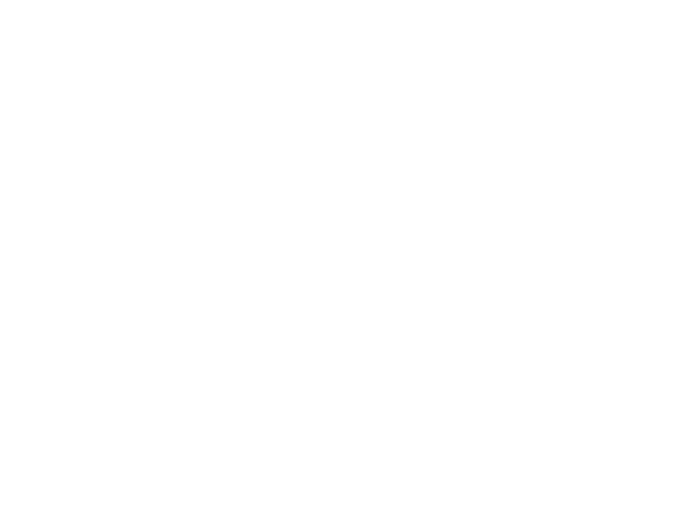
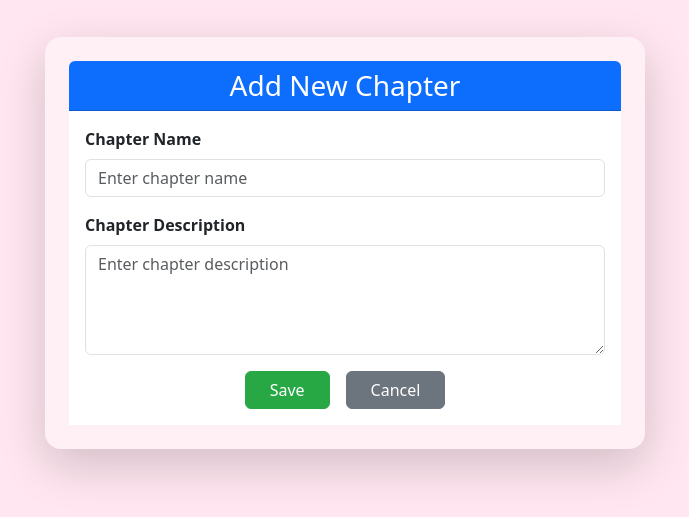
Before and after one commit to 22f3002188/mad2, a Vue app in the folder frontend/: page /admin/subjects/1/addchapter in a window 1280 px wide. Before the commit this address had no page. Shown: the part 157-674 px from the top of the page, without its empty margins (295-984 px from the left). Built offline with nearby package versions, Linux system fonts and the light colour scheme; sample sign-in values are in the browser's storage.

Commit message:
add chapter

```diff
--- a/frontend/src/router/index.js
+++ b/frontend/src/router/index.js
@@ -63,7 +63,15 @@ const routes = [
   name: 'userlist',
   component: () => import('@/views/admin/userlist.vue'),
   meta: { requiresAuth: true, role: 'admin' }
+},
+{
+  path: '/admin/subjects/:subjectId/addchapter',
+  name: 'addchapter',
+  component: () => import('@/views/admin/addchapter.vue'),
+  meta: { requiresAuth: true, role: 'admin' }
 }
+
+
 ]
 
 const router = createRouter({
--- a/frontend/src/services/authService.js
+++ b/frontend/src/services/authService.js
@@ -45,3 +45,7 @@ export async function getAllUsers() {
 export async function deleteUserById(id) {
   return await api.delete(`/api/users/${id}`, true); // authenticated
 }
+
+export async function addChapter(subjectId, data) {
+  return await api.post(`/api/subjects/${subjectId}/chapters`, data, true); // 'true' means it includes JWT
+}
--- /dev/null
+++ b/frontend/src/views/admin/addchapter.vue
@@ -0,0 +1,131 @@
+<template>
+  <div class="add-chapter-page d-flex justify-content-center align-items-center min-vh-100">
+    <div class="container">
+      <div class="card shadow-lg border-0 p-4">
+        <div class="card-header bg-primary text-white text-center rounded-top">
+          <h3 class="mb-0">Add New Chapter</h3>
+        </div>
+
+        <form @submit.prevent="submitChapter" class="card-body bg-white">
+          <div class="mb-3">
+            <label class="form-label fw-bold">Chapter Name</label>
+            <input
+              v-model="name"
+              type="text"
+              class="form-control"
+              placeholder="Enter chapter name"
+              required
+            />
+          </div>
+
+          <div class="mb-3">
+            <label class="form-label fw-bold">Chapter Description</label>
+            <textarea
+              v-model="description"
+              class="form-control"
+              rows="4"
+              placeholder="Enter chapter description"
+              required
+            ></textarea>
+          </div>
+
+          <div class="d-flex justify-content-center gap-3">
+            <button type="submit" class="btn btn-success px-4">Save</button>
+            <button type="button" class="btn btn-secondary px-4" @click="cancel">Cancel</button>
+          </div>
+
+          <div v-if="error" class="alert alert-danger mt-4 text-center">{{ error }}</div>
+        </form>
+      </div>
+    </div>
+  </div>
+</template>
+
+<script>
+import navbar from './navbar.vue';
+import { addChapter } from '@/services/authService';
+
+export default {
+  components: { navbar },
+  data() {
+    return {
+      name: '',
+      description: '',
+      error: ''
+    };
+  },
+  methods: {
+    async submitChapter() {
+      const subjectId = this.$route.params.subjectId;
+      this.error = '';
+      try {
+        const payload = {
+          name: this.name.trim(),
+          description: this.description.trim()
+        };
+        if (!payload.name || !payload.description) {
+          this.error = "All fields are required.";
+          return;
+        }
+
+        await addChapter(subjectId, payload);
+        this.$router.push(`/admin/viewchapter/${subjectId}`); // ✅ Immediate redirect
+      } catch (err) {
+        this.error = err.response?.data?.error || 'Failed to add chapter.';
+      }
+    },
+    cancel() {
+      const subjectId = this.$route.params.subjectId;
+      this.$router.push(`/admin/viewchapter/${subjectId}`);
+    }
+  }
+};
+</script>
+
+<style scoped>
+.add-chapter-page {
+  background-color: #ffe6f0;
+  padding: 40px 0;
+  min-height: 100vh;
+}
+
+.card {
+  background-color: #fff0f5;
+  max-width: 600px;
+  margin: auto;
+  border-radius: 16px;
+  overflow: hidden;
+  box-shadow: 0 4px 10px rgba(0, 0, 0, 0.1);
+}
+
+.card-header {
+  border-radius: 16px 16px 0 0;
+  background-color: #147efb;
+  color: white;
+  text-align: center;
+}
+
+.card-body {
+  background-color: #fff0f5;
+}
+
+.btn-success {
+  background-color: #28a745;
+  border-color: #28a745;
+  color: white;
+}
+.btn-success:hover {
+  background-color: #218838;
+  border-color: #1e7e34;
+}
+
+.btn-secondary {
+  background-color: #6c757d;
+  border-color: #6c757d;
+  color: white;
+}
+.btn-secondary:hover {
+  background-color: #5a6268;
+  border-color: #545b62;
+}
+</style>
--- a/frontend/src/views/admin/viewchapter.vue
+++ b/frontend/src/views/admin/viewchapter.vue
@@ -24,9 +24,10 @@
                   <td>{{ chapter.description }}</td>
                   <td>
                     <div class="d-flex justify-content-center gap-2 flex-wrap">
-                      <button class="btn btn-info btn-sm text-white">View Quiz</button>
-                      <button class="btn btn-warning btn-sm">Edit</button>
-                      <button class="btn btn-danger btn-sm" @click="deleteChapter(chapter.id)">Delete</button>
+                      <button class="btn btn-outline-info btn-sm">📁 View Quiz </button>
+                      <button class="btn btn-outline-warning btn-sm">✏️ Edit</button>
+                      <button class="btn btn-outline-danger btn-sm" @click="deleteChapter(chapter.id)">🗑️ Delete</button>
+
                     </div>
                   </td>
                 </tr>
@@ -67,11 +68,12 @@ export default {
         console.error('Failed to load chapters:', err.message);
     }
     },
+    addChapter() {
+    const subjectId = this.$route.params.subjectId;
+    this.$router.push(`/admin/subjects/${subjectId}/addchapter`);
+    },
 
-    addChapter() {
-      const subjectId = this.$route.params.subjectId;
-      this.$router.push(`/admin/subjects/${subjectId}/addchapter`);
-    },
+
     deleteChapter(chapterId) {
       console.log(`Delete chapter ${chapterId}`);
     },
```
Also changed, not shown: 2 other files (tests, documents, lock files or other folders).
